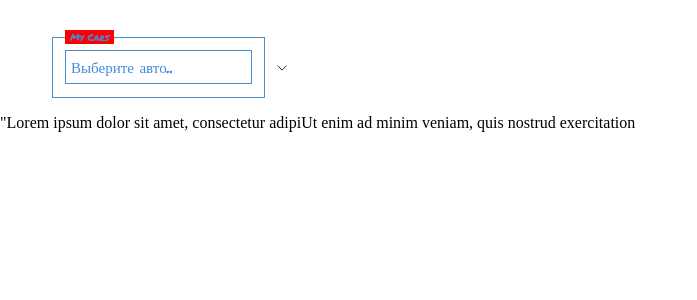
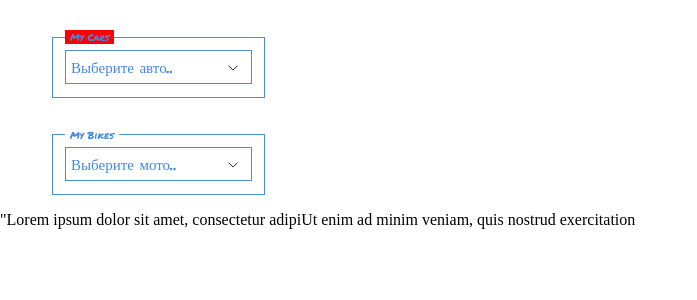
Before and after one commit to horevvs/zennex, a React (Create React App) app: page / in a window 1280 px wide. Shown: the top 300 px of the page, without its empty margins (0-697 px from the left). Built offline with nearby package versions, Linux system fonts and the light colour scheme.

Commit message:
add readonly

```diff
--- a/src/App.css
+++ b/src/App.css
@@ -72,13 +72,13 @@ li {
 }
 
 .inputField {
-  width: 222.5px;
+  width: 173px;
   height: 30px;
   font-size: 18px;
 }
 
 .activeColor {
-  background-color: rgba(119, 0, 255, 0.303);
+  background-color: rgba(105, 173, 228, 0.303);
 }
 
 .borders {
@@ -100,7 +100,7 @@ li {
   height: 20px;
   position: relative;
   top: -26px;
-  right: -207px;
+  right: -158px;
 }
 
 input {
--- a/src/App.js
+++ b/src/App.js
@@ -97,7 +97,7 @@ function App() {
   return (
     <div>
       <Select data={data} placeholderItem={placeholderItem} background={backgroundRed} fontSize={sizeMed} legendname={legendname} />
-      {/* <Select data={data2} placeholderItem={placeholderItem2} background={backgroundWhite} fontSize={sizeMed} legendname={legendname2} /> */}
+      <Select data={data2} placeholderItem={placeholderItem2} background={backgroundWhite} fontSize={sizeMed} legendname={legendname2} />
     </div>
   )
 }
--- a/src/components/Select.js
+++ b/src/components/Select.js
@@ -94,12 +94,12 @@ function Select(props) {
       <fieldset className='positiondiv  '>
         <legend style={background} className='legend'>{legendname}</legend>
         <div>
-          <input onClick={ShowMenu} type='text' defaultValue={values || ''} placeholder={placeholderItem} className='inputsize point'></input>
+          <input onClick={ShowMenu} type='text' defaultValue={values || ''} placeholder={placeholderItem} className='inputsize point' readOnly></input>
           <img onClick={ShowMenu} src={arrow} className='arrow point ' alt='none'></img>
         </div>
         <div className={show ? "show size" : " "}>
           <Bord className='myUL'>
-            <input type='text' placeholder='поиск..' onChange={filteredList} className='inputField'></input>
+            <input type='text' placeholder='поиск..' onChange={filteredList} className='inputField' ></input>
             {Filtered.map((post) => (
               <li className={getActive(post.value) ? "search" : "activeColor search"} id = {post.id} key = {post.id} onClick = { () => {
                 Addelement(post.value);
```
